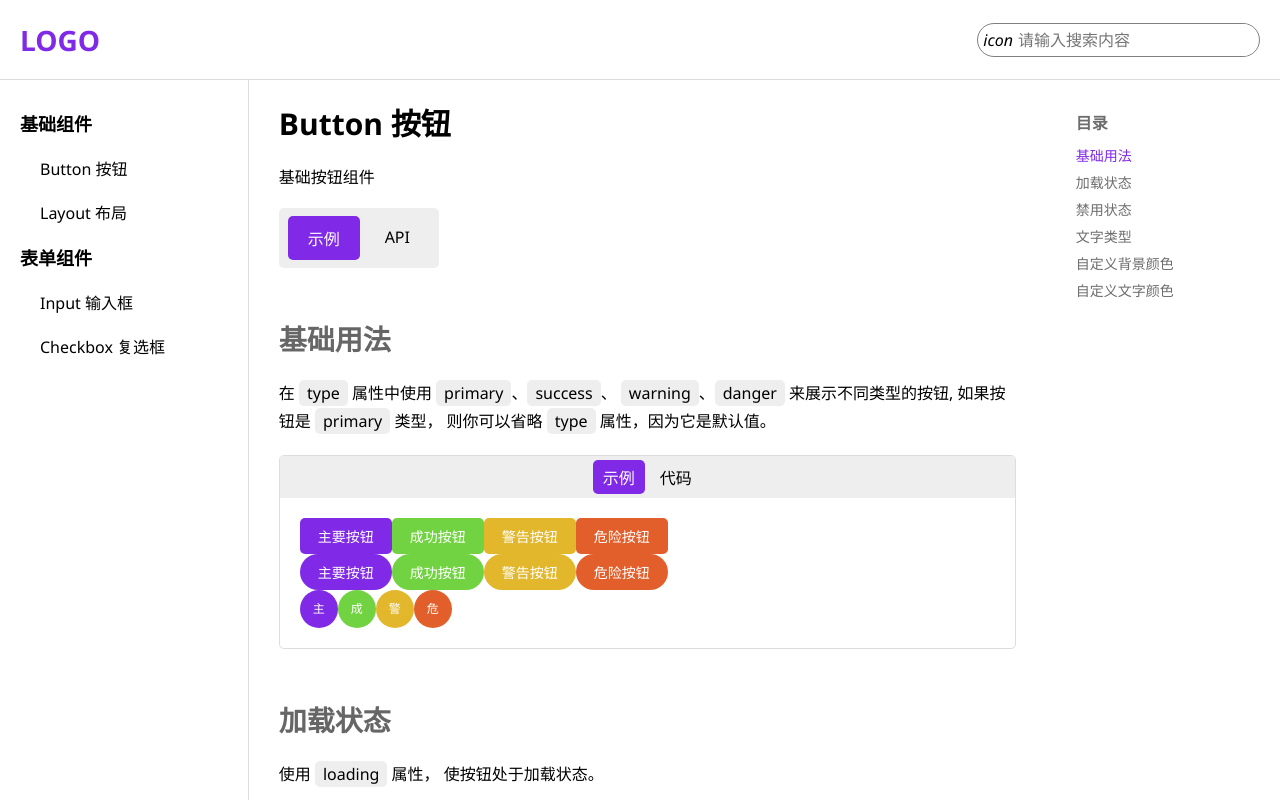
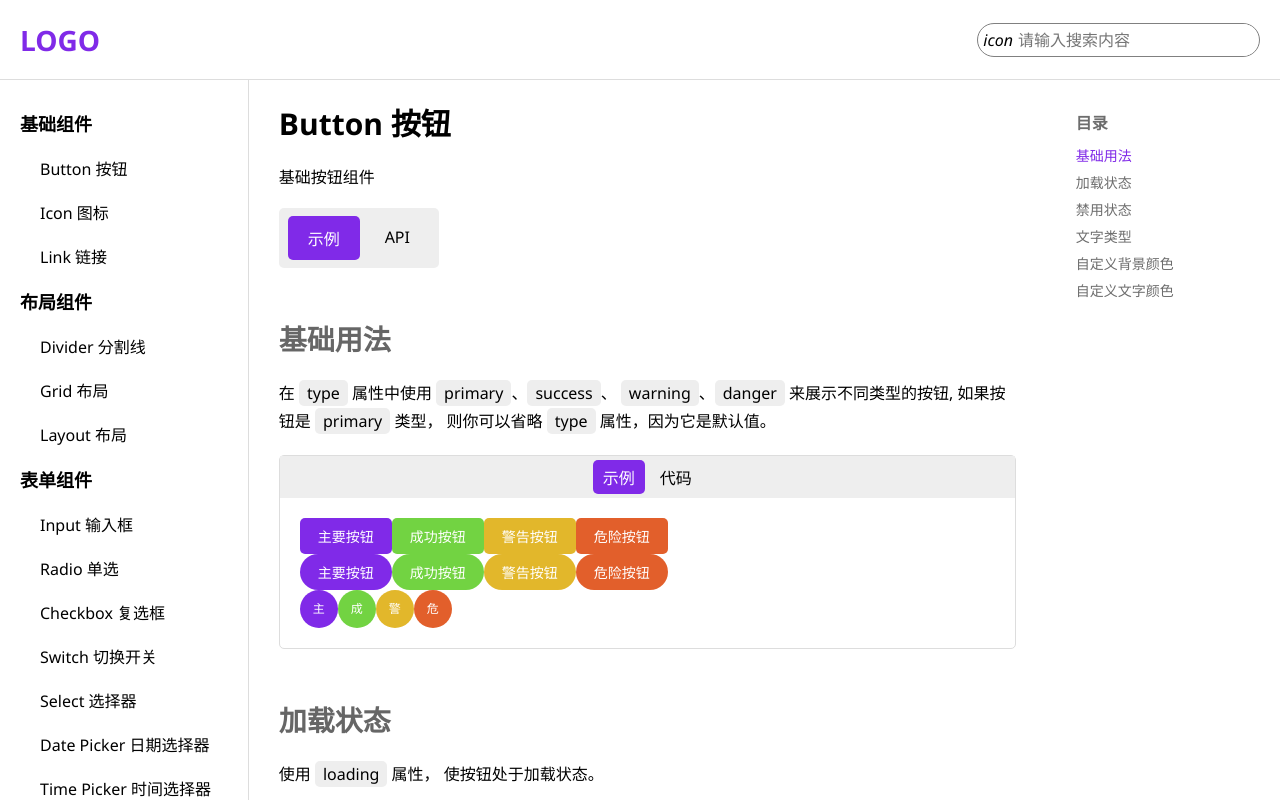
Before and after one commit to Ce1ling/violet, a Vue app: page /components/button in a window 1280 px wide. Shown: the top 800 px of the page. Built offline with nearby package versions, Linux system fonts and the light colour scheme.

Commit message:
完善：组件列表溢出显示滚动条

```diff
--- a/src/components/List/index.vue
+++ b/src/components/List/index.vue
@@ -28,7 +28,6 @@ const handleRouterPush = (name: string) => {
 .title {
   font-size: 18px !important;
   font-weight: 600 !important;
-
   &:hover { background-color: transparent !important; }
 }
 
@@ -38,17 +37,17 @@ const handleRouterPush = (name: string) => {
 
 .nav-wrap {
   border-right: 1px solid #ddd;
-
   .nav-list {
     padding: 20px;
     position: sticky;
     top: var(--header-height);
-
+    height: calc(100vh - var(--header-height));
+    overflow: hidden;
+    &:hover { overflow: auto; }
     .nav-item {
       transition: all 0s;
       padding: 10px 0;
       cursor: pointer;
-
       &:hover { color: var(--secondary-color); }
     }
   }
--- a/src/stores/list.ts
+++ b/src/stores/list.ts
@@ -5,10 +5,25 @@ export const useStore = defineStore('list', {
     list: [
       { id: 1, type: 'title', title: '基础组件', name: 'components' },
       { id: 2, type: 'component', title: 'Button 按钮', name: 'button' },
+      { id: 13, type: 'component', title: 'Icon 图标', name: '' },
+      { id: 13, type: 'component', title: 'Link 链接', name: '' },
+      { id: 18, type: 'title', title: '布局组件', name: 'components' },
+      { id: 19, type: 'component', title: 'Divider 分割线', name: '' },
+      { id: 20, type: 'component', title: 'Grid 布局', name: '' },
       { id: 3, type: 'component', title: 'Layout 布局', name: 'layout' },
-      { id: 4, type: 'title', title: '表单组件', name: '/' },
-      { id: 5, type: 'component', title: 'Input 输入框', name: '/' },
-      { id: 6, type: 'component', title: 'Checkbox 复选框', name: '/' },
+      { id: 4, type: 'title', title: '表单组件', name: '' },
+      { id: 5, type: 'component', title: 'Input 输入框', name: '' },
+      { id: 6, type: 'component', title: 'Radio 单选', name: '' },
+      { id: 7, type: 'component', title: 'Checkbox 复选框', name: '' },
+      { id: 8, type: 'component', title: 'Switch 切换开关', name: '' },
+      { id: 9, type: 'component', title: 'Select 选择器', name: '' },
+      { id: 10, type: 'component', title: 'Date Picker 日期选择器', name: '' },
+      { id: 11, type: 'component', title: 'Time Picker 时间选择器', name: '' },
+      { id: 12, type: 'component', title: 'DateTime Picker 日期时间选择器', name: '' },
+      { id: 14, type: 'title', title: 'Navigation 导航组件', name: 'components' },
+      { id: 15, type: 'component', title: 'Menu 菜单', name: '' },
+      { id: 16, type: 'component', title: 'Tabs 标签切换', name: '' },
+      { id: 17, type: 'component', title: 'Pagination 分页器', name: '' },
     ]
   }),
   getters: {
```
